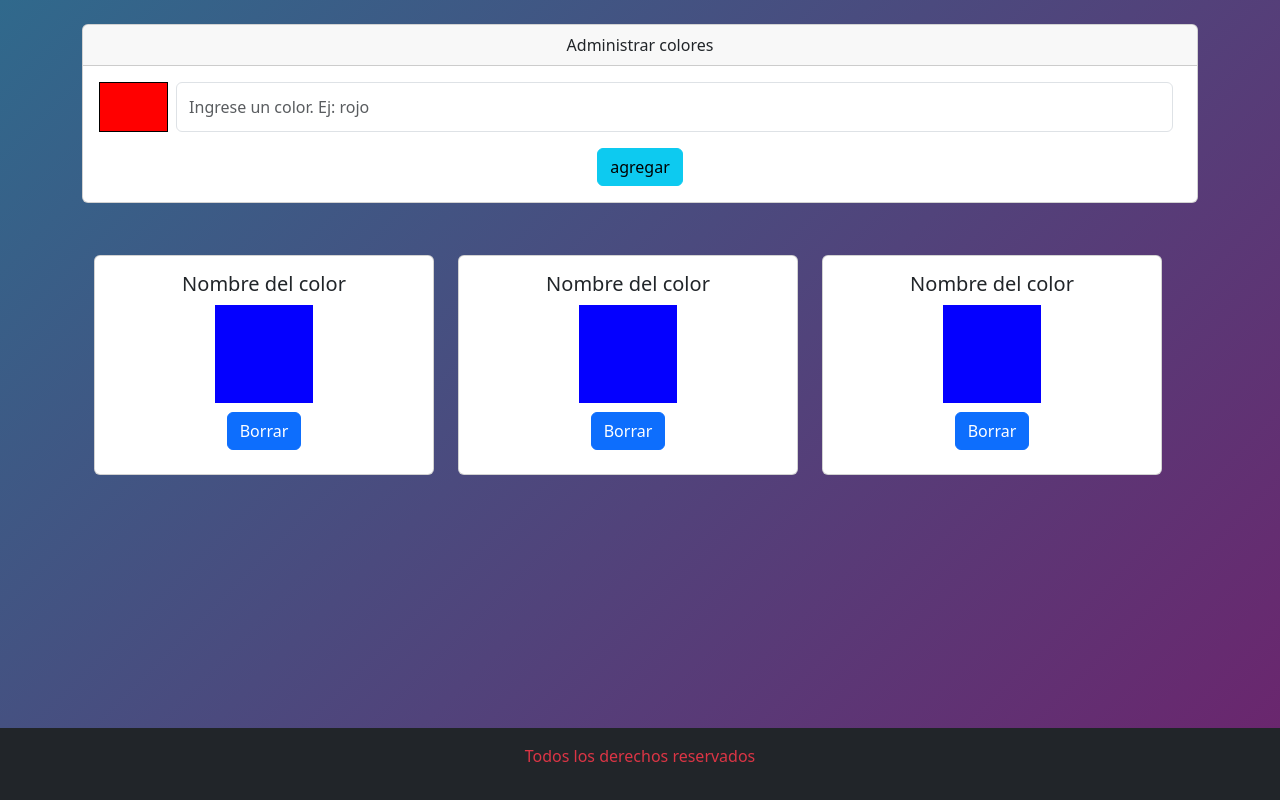
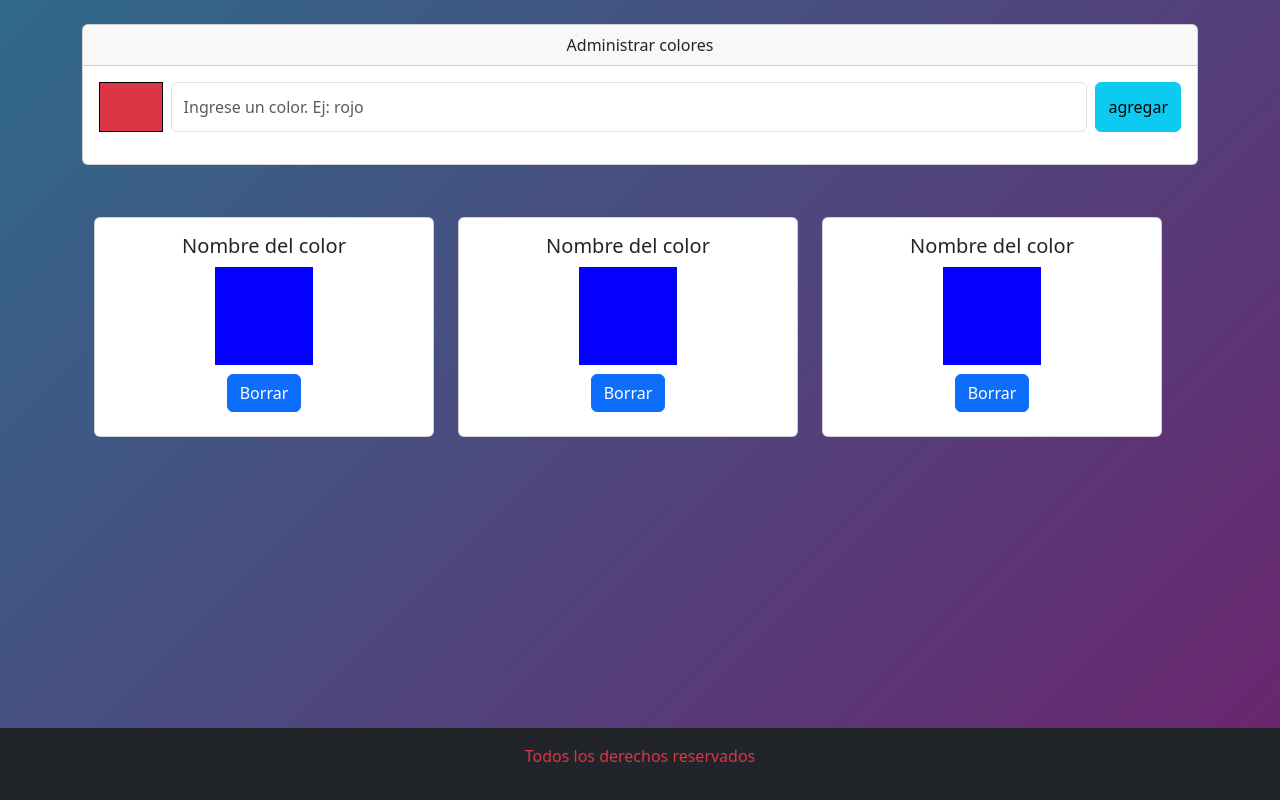
Before and after one commit to ruizemanuelm/ej_react_6, a React (Vite) app: page / in a window 1280 px wide. Built offline with nearby package versions, Linux system fonts and the light colour scheme.

Commit message:
guardar colores en state

```diff
--- a/src/App.jsx
+++ b/src/App.jsx
@@ -2,7 +2,6 @@ import "bootstrap/dist/css/bootstrap.min.css";
 import { Container } from "react-bootstrap";
 import "./App.css";
 import Formulario from "./components/Formulario";
-import Cards from "./components/Cards";
 
 function App() {
   return (
--- a/src/components/Cards.jsx
+++ b/src/components/Cards.jsx
@@ -1,5 +1,5 @@
 import React from 'react';
-import { CardGroup, Card, Button } from 'react-bootstrap';
+import { Card, Button } from 'react-bootstrap';
 const Cards = () => {
   return (
     <article className="col-md-4 my-1">
--- a/src/components/Formulario.jsx
+++ b/src/components/Formulario.jsx
@@ -1,20 +1,33 @@
-import React from 'react';
-import { Form,Button, Card, Container } from 'react-bootstrap';
-import Cards from './Cards';
+import React, { useState } from "react";
+import { Form, Button, Card, Container } from "react-bootstrap";
+import Cards from "./Cards";
 
 const Formulario = () => {
+let [color, SetColor] = useState('')
+let [colores, SetColores] = useState([])
+const handleSubmit = (e)=> {
+e.preventDefault()
+SetColores([...colores,color])
+SetColor('')
+}
   return (
-        <div>
+    <>
       <Card className="text-center my-3">
         <Card.Header>Administrar colores</Card.Header>
         <Card.Body>
-
-      <Form>
+          <Form onSubmit={handleSubmit}>
             <Form.Group className="mb-3 d-flex" controlId="formulario">
-            <div className="caja-principal  me-2"></div>
-            <Form.Control className='me-2' type="text" placeholder="Ingrese un color. Ej: rojo" />
+              <div className="caja-principal bg-danger me-2"></div>
+              <Form.Control
+                onChange={(e) => SetColor(e.target.value)} value={color}
+                className="me-2"
+                type="text"
+                placeholder="Ingrese un color. Ej: rojo"
+              />
+              <Button type="submit" variant="info">
+                agregar
+              </Button>
             </Form.Group>
-            <Button type='submit'  variant='info'>agregar</Button>
           </Form>
         </Card.Body>
       </Card>
@@ -23,7 +36,7 @@ const Formulario = () => {
         <Cards></Cards>
         <Cards></Cards>
       </Container>
-        </div>
+    </>
   );
 };
 
```
Also changed, not shown: src/components/ItemColores.jsx (deleted, +0 -13 lines). Lines whose indentation alone changed are shown as unchanged.
